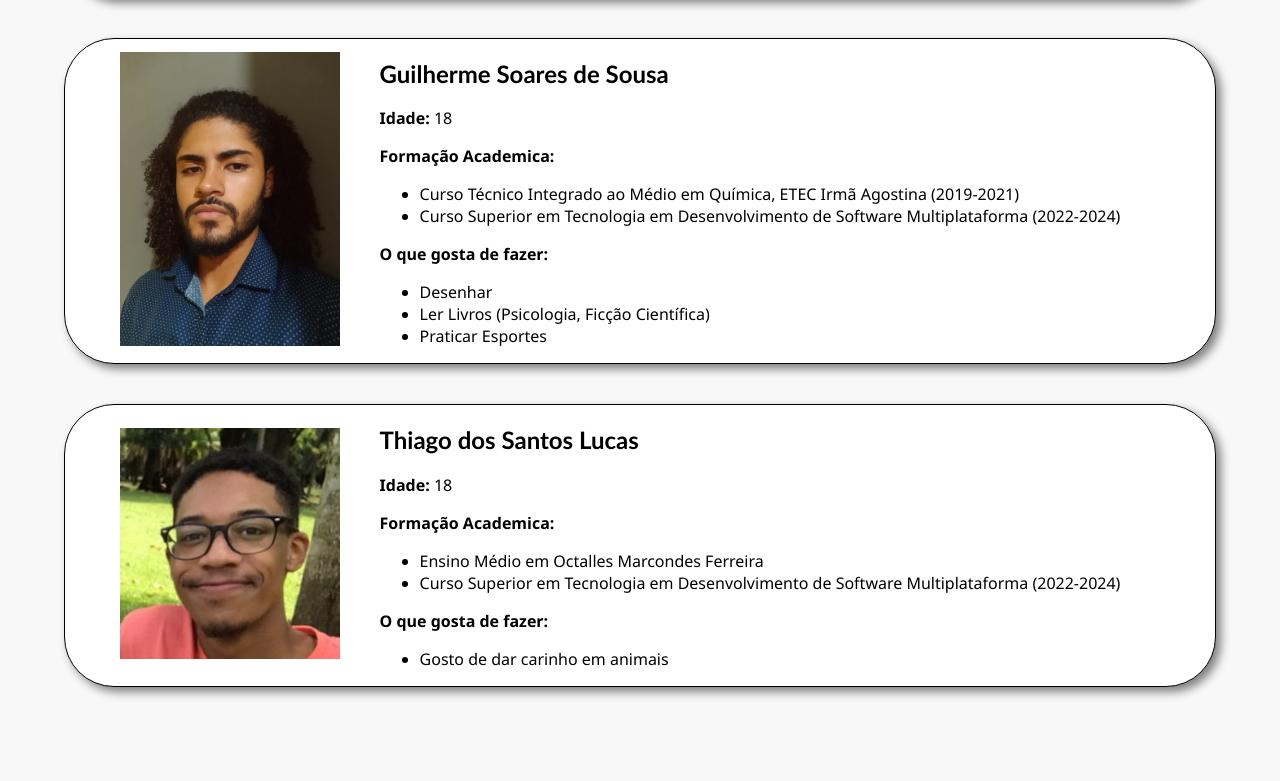
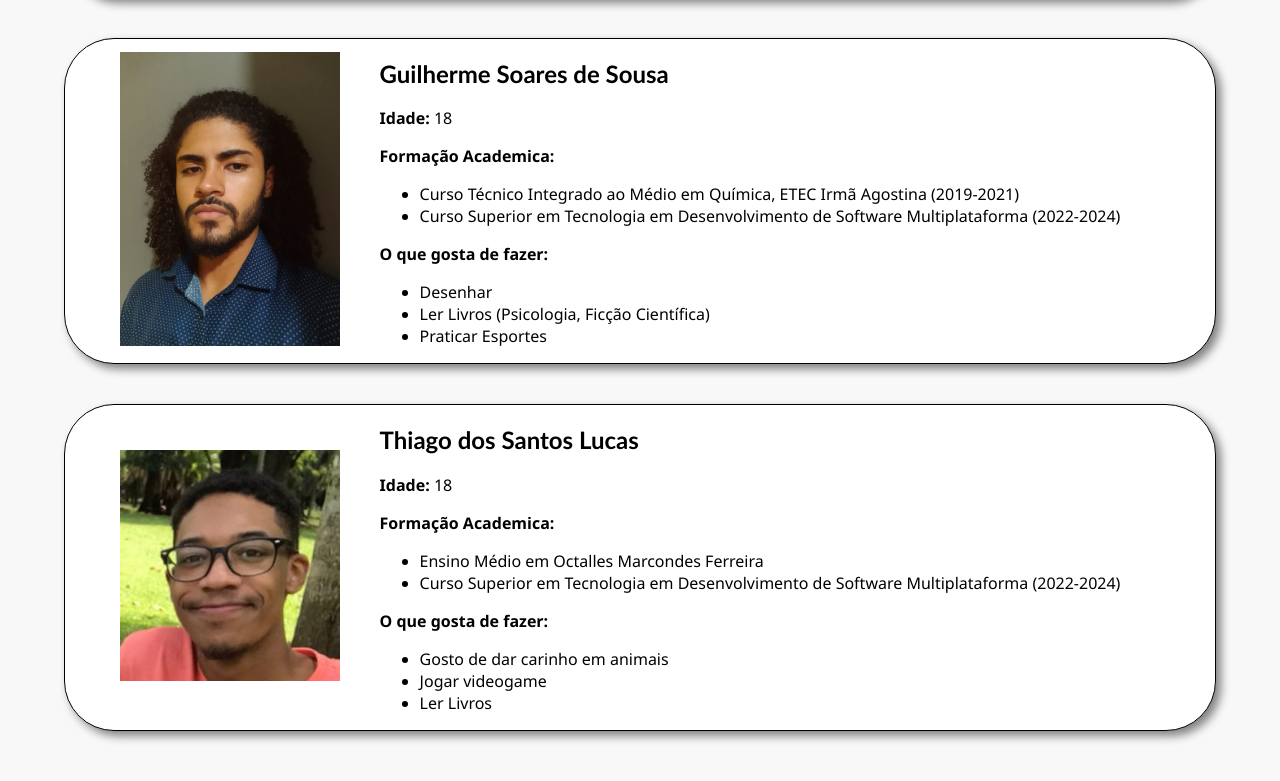
Before and after one commit to ericksantos12/Atividade-de-DW-I, a plain HTML site: page index.html in a window 1280 px wide. Shown: the part 880-1661 px from the top of the page. Before the commit the page ends 1631 px from the top, so only its background shows below. Drawn offline with Linux system fonts and the light colour scheme.

Commit message:
parte do thiago

```diff
--- a/index.html
+++ b/index.html
@@ -111,6 +111,8 @@
                 <p><strong>O que gosta de fazer:</strong></p>
                 <ul>
                     <li>Gosto de dar carinho em animais</li>
+                    <li>Jogar videogame</li>
+                    <li>Ler Livros</li>
                 </ul>
             </div>
         </div>
```
